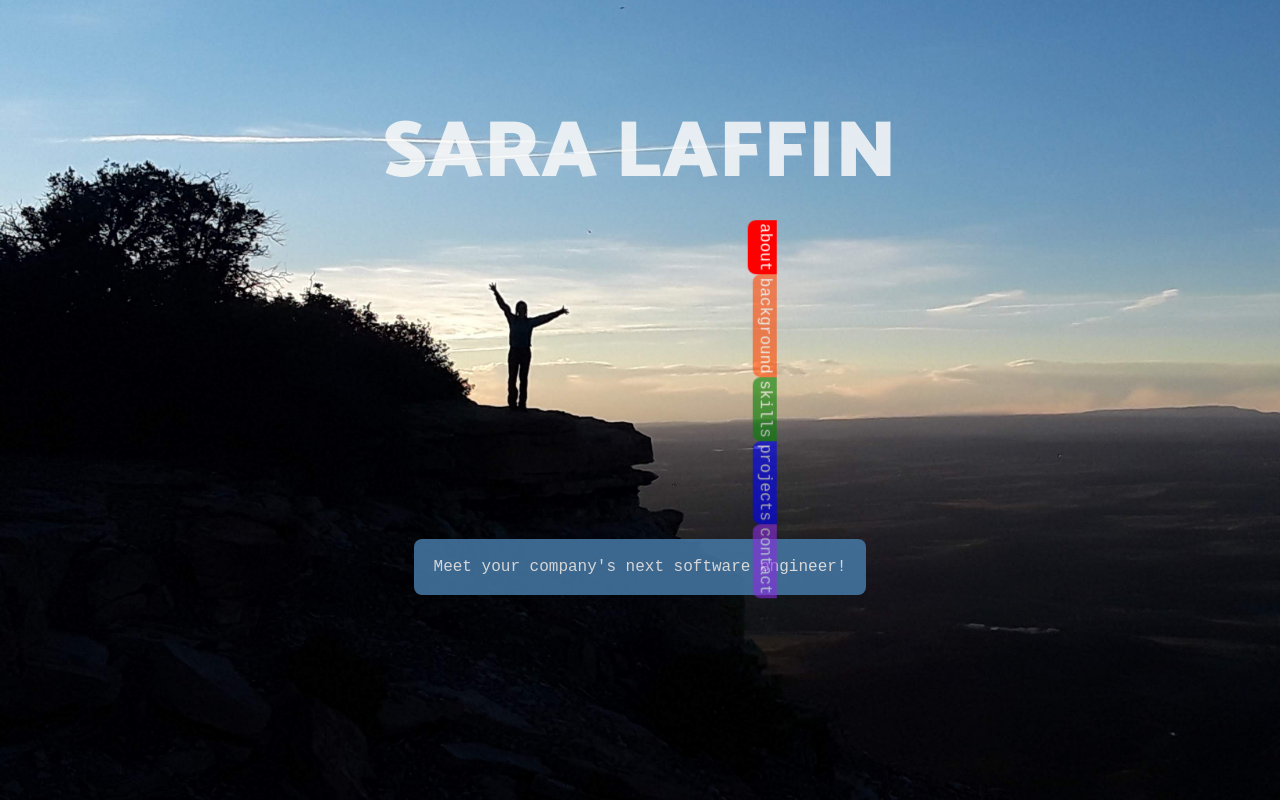
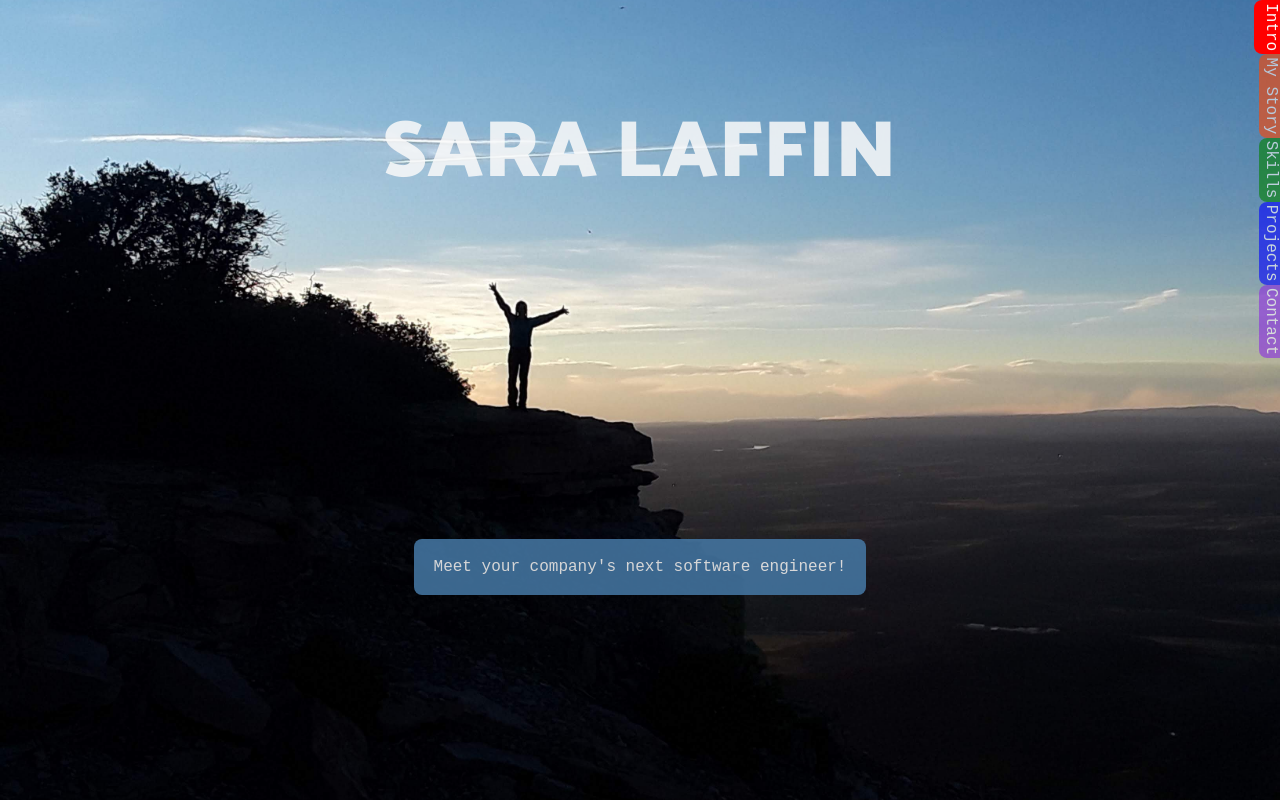
Before and after one commit to saralaffin/portfolio, a Vue app: page / in a window 1280 px wide. Shown: the top 800 px of the page. Built offline with nearby package versions, Linux system fonts and the light colour scheme; some icons are missing.

Commit message:
navbar along right side of screen, at top instead of center

```diff
--- a/src/components/NavBar.vue
+++ b/src/components/NavBar.vue
@@ -1,22 +1,13 @@
 <template>
-  <div>
   <div class="navbar">
     <template v-for="section in sections">
       <a
         :key="section"
         :href="'#' + section"
         :class="{ isActive: section === activeSection }"
-          >{{ section }}</a
+        >{{ titles[section] }}</a
       >
     </template>
-      <!-- <a href="#about" :class="{ isActive: 'about' === activeSection }">Intro</a>
-    <a href="#background">My Story</a>
-    <a href="#skills">Skills</a>
-    <a href="#projects">Projects</a>
-    <a href="#contact">Contact</a> -->
-      <!-- <p>{{ scrollPosition }}</p>
-    <p>{{ activeSection }}</p> -->
-    </div>
   </div>
 </template>
 
@@ -26,6 +17,13 @@ export default {
   data() {
     return {
       sections: ["about", "background", "skills", "projects", "contact"],
+      titles: {
+        about: "Intro",
+        background: "My Story",
+        skills: "Skills",
+        projects: "Projects",
+        contact: "Contact",
+      },
       activeSection: "",
     };
   },
@@ -53,10 +51,9 @@ export default {
 
 <style scoped>
 .navbar {
+  transform-origin: top left;
+  transform: translateX(100vw) rotate(90deg);
   position: fixed;
-  top: 0;
-  left: 0;
-  transform: translate(45vw, 50vh) rotate(90deg);
   z-index: 1;
 }
 a:first-child {
```
Lines whose indentation alone changed are shown as unchanged.
